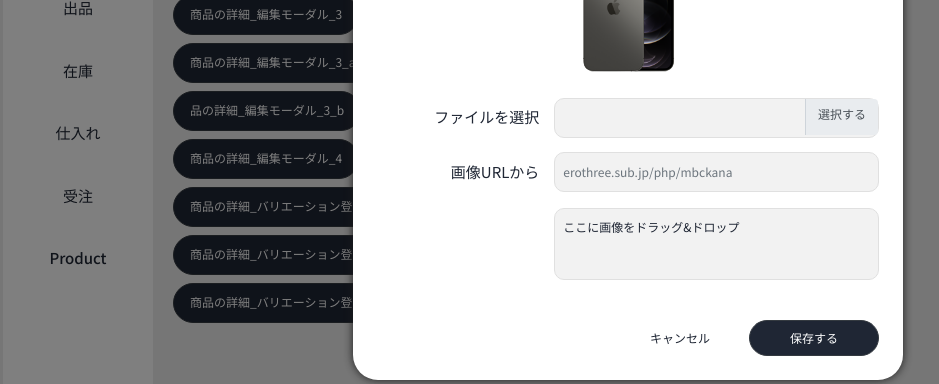
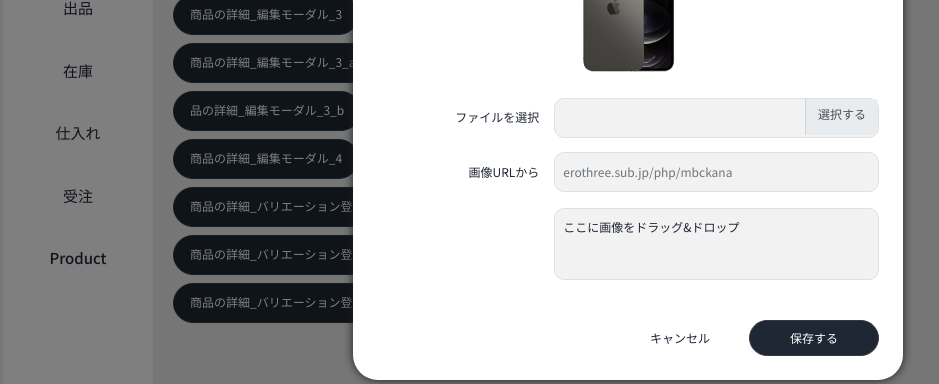
Before and after one commit to yonefu/lismo, a PHP site: page /product_modal.php in a window 1280 px wide, after a click on "商品の詳細_編集モーダル_1". Shown: the part 271-655 px from the top of the page, without its empty margins (12-951 px from the left). Run offline with PHP 8.4, Linux system fonts and the light colour scheme.

Commit message:
[FIXED] :: label font size to 12px

```diff
--- a/inc/product_details_edit_modal_1.php
+++ b/inc/product_details_edit_modal_1.php
@@ -13,7 +13,7 @@
 
 		<form class="mb-4">
 			<div class="form-group row">
-				<label for="staticEmail" class="col-lg-4 col-form-label text-right pr-0">ファイルを選択</label>
+				<label for="staticEmail" class="col-lg-4 col-form-label text-right pr-0 f-12">ファイルを選択</label>
 				<div class="col-lg-8">
 					<div class="custom-file">
 						<input type="file" class="custom-file-input form-control" id="customFile">
@@ -22,13 +22,13 @@
 				</div>
 			</div>
 			<div class="form-group row">
-				<label for="inputPassword" class="col-lg-4 col-form-label text-right pr-0">画像URLから</label>
+				<label for="inputPassword" class="col-lg-4 col-form-label text-right pr-0 f-12">画像URLから</label>
 				<div class="col-lg-8">
 					<input type="text"  class="form-control" placeholder="erothree.sub.jp/php/mbckana">
 				</div>
 			</div>
 			<div class="form-group row">
-				<label for="inputPassword" class="col-lg-4 col-form-label text-right pr-0"></label>
+				<label for="inputPassword" class="col-lg-4 col-form-label text-right pr-0 f-12"></label>
 				<div class="col-lg-8">
 					<div class="form-group inputDnD">
 						<input type="file" class="form-control-file" id="inputFile" onchange="readUrl(this)" data-title="ここに画像をドラッグ&ドロップ">
--- a/inc/product_details_edit_modal_2.php
+++ b/inc/product_details_edit_modal_2.php
@@ -9,20 +9,20 @@
 
 		<form class="mb-4">
 			<div class="form-group row">
-				<label for="staticEmail" class="col-lg-3 col-form-label text-right pr-0">ブランド名</label>
+				<label for="staticEmail" class="col-lg-3 col-form-label text-right pr-0 f-12">ブランド名</label>
 				<div class="col-lg-9">
 					<input type="text"  class="form-control" placeholder="Apple">
 				</div>
 			</div>
 			<div class="form-group row">
-				<label for="inputPassword" class="col-lg-3 col-form-label text-right pr-0">商品名</label>
+				<label for="inputPassword" class="col-lg-3 col-form-label text-right pr-0 f-12">商品名</label>
 				<div class="col-lg-9">
 					<input type="text"  class="form-control" placeholder="r. パープル  ⽇本限定2020年モデル最新型">
 				</div>
 			</div>
 
 			<div class="form-check row d-flex">
-				<label class="col-lg-3 col-form-label text-right pr-0">&nbsp;</label>
+				<label class="col-lg-3 col-form-label text-right pr-0 f-12">&nbsp;</label>
 				<div class="col-lg-9 pl-0">
 					<div class="position-relative custom-control custom-checkbox checkbox-sm">
 						<input type="checkbox" class="form-check-input custom-control-input ml-0" id="selected1">
--- a/inc/product_details_edit_modal_2a.php
+++ b/inc/product_details_edit_modal_2a.php
@@ -10,7 +10,7 @@
 		<form class="mb-0">
 			<div class="form-group row br-bottom">
 				<div class="col-lg-6 d-flex px-0">
-					<label for="inputPassword" class="col-lg-3 col-form-label text-right pr-0">状態</label>
+					<label for="inputPassword" class="col-lg-3 col-form-label text-right pr-0 f-12">状態</label>
 					<div class="col-lg-9">
 						<select class="custom-select form-control">
 							<option selected>新品</option>
@@ -22,7 +22,7 @@
 			</div>
 			<div class="form-group row br-bottom">
 				<div class="col-lg-6 d-flex px-0">
-					<label for="inputPassword" class="col-lg-3 col-form-label text-right pr-0">項目1</label>
+					<label for="inputPassword" class="col-lg-3 col-form-label text-right pr-0 f-12">項目1</label>
 					<div class="col-lg-9">
 						<select class="custom-select form-control">
 							<option selected>サイズ</option>
@@ -32,7 +32,7 @@
 					</div>
 				</div>
 				<div class="col-lg-6 d-flex px-0">
-					<label for="inputPassword" class="col-lg-3 col-form-label text-right pr-0">内容</label>
+					<label for="inputPassword" class="col-lg-3 col-form-label text-right pr-0 f-12">内容</label>
 					<div class="col-lg-9">
 						<select class="custom-select form-control">
 							<option selected>M</option>
@@ -44,7 +44,7 @@
 			</div>
 			<div class="form-group row br-bottom mb-2">
 				<div class="col-lg-6 d-flex px-0">
-					<label for="inputPassword" class="col-lg-3 col-form-label text-right pr-0">項目2</label>
+					<label for="inputPassword" class="col-lg-3 col-form-label text-right pr-0 f-12">項目2</label>
 					<div class="col-lg-9">
 						<select class="custom-select form-control">
 							<option selected>カラー</option>
@@ -54,7 +54,7 @@
 					</div>
 				</div>
 				<div class="col-lg-6 d-flex px-0">
-					<label for="inputPassword" class="col-lg-3 col-form-label text-right pr-0">内容</label>
+					<label for="inputPassword" class="col-lg-3 col-form-label text-right pr-0 f-12">内容</label>
 					<div class="col-lg-9">
 						<select class="custom-select form-control">
 							<option selected>ブラック</option>
--- a/inc/product_details_edit_modal_2b.php
+++ b/inc/product_details_edit_modal_2b.php
@@ -9,13 +9,13 @@
 
 		<form class="mb-4">
 			<div class="form-group row">
-				<label for="staticEmail" class="col-lg-3 col-form-label text-right pr-0">JAN</label>
+				<label for="staticEmail" class="col-lg-3 col-form-label text-right pr-0 f-12">JAN</label>
 				<div class="col-lg-9">
 					<input type="text"  class="form-control" placeholder="4582413451014">
 				</div>
 			</div>
 			<div class="form-group row">
-				<label for="inputPassword" class="col-lg-3 col-form-label text-right pr-0">ASIN</label>
+				<label for="inputPassword" class="col-lg-3 col-form-label text-right pr-0 f-12">ASIN</label>
 				<div class="col-lg-9">
 					<input type="text"  class="form-control" placeholder="B01GFKOG1M">
 				</div>
--- a/inc/product_details_edit_modal_3.php
+++ b/inc/product_details_edit_modal_3.php
@@ -9,7 +9,7 @@
 
 		<form class="mb-4">
 			<div class="form-group row">
-				<label class="col-lg-3 col-form-label text-right pr-0">重量/サイズ</label>
+				<label class="col-lg-3 col-form-label text-right pr-0 f-12">重量/サイズ</label>
 				<div class="col-lg-9">
 					<div class="row">
 						<div class="col-6 pr-2">
@@ -30,7 +30,7 @@
 				</div>
 			</div>
 			<div class="form-group row">
-				<label class="col-lg-3 col-form-label text-right pr-0">⻑さ/幅/⾼さ</label>
+				<label class="col-lg-3 col-form-label text-right pr-0 f-12">⻑さ/幅/⾼さ</label>
 				<div class="col-lg-9">
 					<div class="row">
 						<div class="col-4 pr-2">
@@ -46,26 +46,26 @@
 				</div>
 			</div>
 			<div class="form-group row">
-				<label class="col-lg-3 col-form-label text-right pr-0">HSコード</label>
+				<label class="col-lg-3 col-form-label text-right pr-0 f-12">HSコード</label>
 				<div class="col-lg-9">
 					<input type="text" class="form-control" placeholder="B01GFKOG1m">
 				</div>
 			</div>
 			<div class="form-group row">
-				<label class="col-lg-3 col-form-label text-right pr-0">ユニット詳細</label>
+				<label class="col-lg-3 col-form-label text-right pr-0 f-12">ユニット詳細</label>
 				<div class="col-lg-9">
 					<textarea class="form-control" rows="3" placeholder="Tamagotchi m!x (たまごっちみくす) Melody m!x ver. パープル"></textarea>
 				</div>
 			</div>
 			<div class="form-group row">
-				<label class="col-lg-3 col-form-label text-right pr-0">内容品名 <br/> (⽇本語)</label>
+				<label class="col-lg-3 col-form-label text-right pr-0 f-12">内容品名 <br/> (⽇本語)</label>
 				<div class="col-lg-9">
 					<textarea class="form-control" rows="3" placeholder="Tamagotchi m!x (たまごっちみくす) Melody m!x ver. パープル"></textarea>
 				</div>
 			</div>
 
 			<div class="form-check row d-flex">
-				<label class="col-lg-3 col-form-label text-right pr-0">&nbsp;</label>
+				<label class="col-lg-3 col-form-label text-right pr-0 f-12">&nbsp;</label>
 				<div class="col-lg-9 pl-0">
 					<div class="position-relative custom-control custom-checkbox checkbox-sm">
 						<input type="checkbox" class="form-check-input custom-control-input ml-0" id="selected12">
--- a/inc/product_details_edit_modal_3a.php
+++ b/inc/product_details_edit_modal_3a.php
@@ -9,7 +9,7 @@
 
 		<form class="mb-4">
 			<div class="form-group row">
-				<label class="col-lg-3 col-form-label text-right pr-0">倉庫</label>
+				<label class="col-lg-3 col-form-label text-right pr-0 f-12">倉庫</label>
 				<div class="col-lg-9">
 					<select class="custom-select form-control">
 						<option selected>横浜本社倉庫</option>
@@ -19,7 +19,7 @@
 				</div>
 			</div>
 			<div class="form-group row">
-				<label class="col-lg-3 col-form-label text-right pr-0">デフォルト<br/>サプライヤー</label>
+				<label class="col-lg-3 col-form-label text-right pr-0 f-12">デフォルト<br/>サプライヤー</label>
 				<div class="col-lg-9">
 					<select class="custom-select form-control">
 						<option selected>Amazon</option>
@@ -28,13 +28,13 @@
 				</div>
 			</div>
 			<div class="form-group row">
-				<label class="col-lg-3 col-form-label text-right pr-0">参照URL</label>
+				<label class="col-lg-3 col-form-label text-right pr-0 f-12">参照URL</label>
 				<div class="col-lg-9">
 					<input type="text" class="form-control" placeholder="https://app.lismoa.co">
 				</div>
 			</div>
 			<div class="form-group row url-clone">
-				<label class="col-lg-3 col-form-label text-right pr-0">参照URL</label>
+				<label class="col-lg-3 col-form-label text-right pr-0 f-12">参照URL</label>
 				<div class="col-lg-9">
 					<input type="text" class="form-control" placeholder="https://app.lismoa.co">
 				</div>
@@ -44,7 +44,7 @@
 			<p class="text-right add-more-url f-12"><a>さらにURLを追加する</a></p>
 
 			<div class="form-check row d-flex">
-				<label class="col-lg-3 col-form-label text-right pr-0">&nbsp;</label>
+				<label class="col-lg-3 col-form-label text-right pr-0 f-12">&nbsp;</label>
 				<div class="col-lg-9 pl-0">
 					<div class="position-relative custom-control custom-checkbox checkbox-sm">
 						<input type="checkbox" class="form-check-input custom-control-input ml-0" id="selected13">
--- a/inc/product_details_edit_modal_3b.php
+++ b/inc/product_details_edit_modal_3b.php
@@ -9,7 +9,7 @@
 
 		<form class="mb-4">
 			<div class="form-group row">
-				<label class="col-lg-3 col-form-label text-right pr-0">商品タグ</label>
+				<label class="col-lg-3 col-form-label text-right pr-0 f-12">商品タグ</label>
 				<div class="col-lg-9">
 					<div class="search-box">
 						<div class="form-inline">
@@ -24,7 +24,7 @@
 				</div>
 			</div>
 			<div class="form-group row">
-				<label class="col-lg-3 col-form-label text-right pr-0">登録済タグ</label>
+				<label class="col-lg-3 col-form-label text-right pr-0 f-12">登録済タグ</label>
 				<div class="col-lg-9">
 					<div class="d-flex flex-wrap registerd-tags">
 						<div class="tag btn btn-outline-dark br-25 mr-2 px-3 mb-1">
--- a/inc/product_details_edit_modal_4.php
+++ b/inc/product_details_edit_modal_4.php
@@ -9,7 +9,7 @@
 
 		<form class="mb-4">
 			<div class="form-group row">
-				<label class="col-lg-3 col-form-label text-right pr-0">サプライヤー</label>
+				<label class="col-lg-3 col-form-label text-right pr-0 f-12">サプライヤー</label>
 				<div class="col-lg-9">
 					<select class="custom-select form-control">
 						<option selected>選ぶ</option>
@@ -18,7 +18,7 @@
 				</div>
 			</div>
 			<div class="form-group row">
-				<label class="col-lg-3 col-form-label text-right pr-0">単価</label>
+				<label class="col-lg-3 col-form-label text-right pr-0 f-12">単価</label>
 				<div class="col-lg-9">
 					<div class="row">
 						<div class="col-6 pr-2">
@@ -37,7 +37,7 @@
 				</div>
 			</div>
 			<div class="form-group row">
-				<label class="col-lg-3 col-form-label text-right pr-0">個数</label>
+				<label class="col-lg-3 col-form-label text-right pr-0 f-12">個数</label>
 				<div class="col-lg-9">
 					<select class="custom-select form-control">
 						<option selected>10</option>
@@ -46,13 +46,13 @@
 				</div>
 			</div>
 			<div class="form-group row">
-				<label class="col-lg-3 col-form-label text-right pr-0">在庫タグ</label>
+				<label class="col-lg-3 col-form-label text-right pr-0 f-12">在庫タグ</label>
 				<div class="col-lg-9">
 					<input type="text" class="form-control" placeholder="">
 				</div>
 			</div>
 			<div class="form-group row">
-				<label class="col-lg-3 col-form-label text-right pr-0">追加した理由</label>
+				<label class="col-lg-3 col-form-label text-right pr-0 f-12">追加した理由</label>
 				<div class="col-lg-9">
 					<textarea class="form-control" rows="3" placeholder="Tamagotchi m!x (たまごっちみくす) Melody m!x ver. パープル"></textarea>
 				</div>
```
